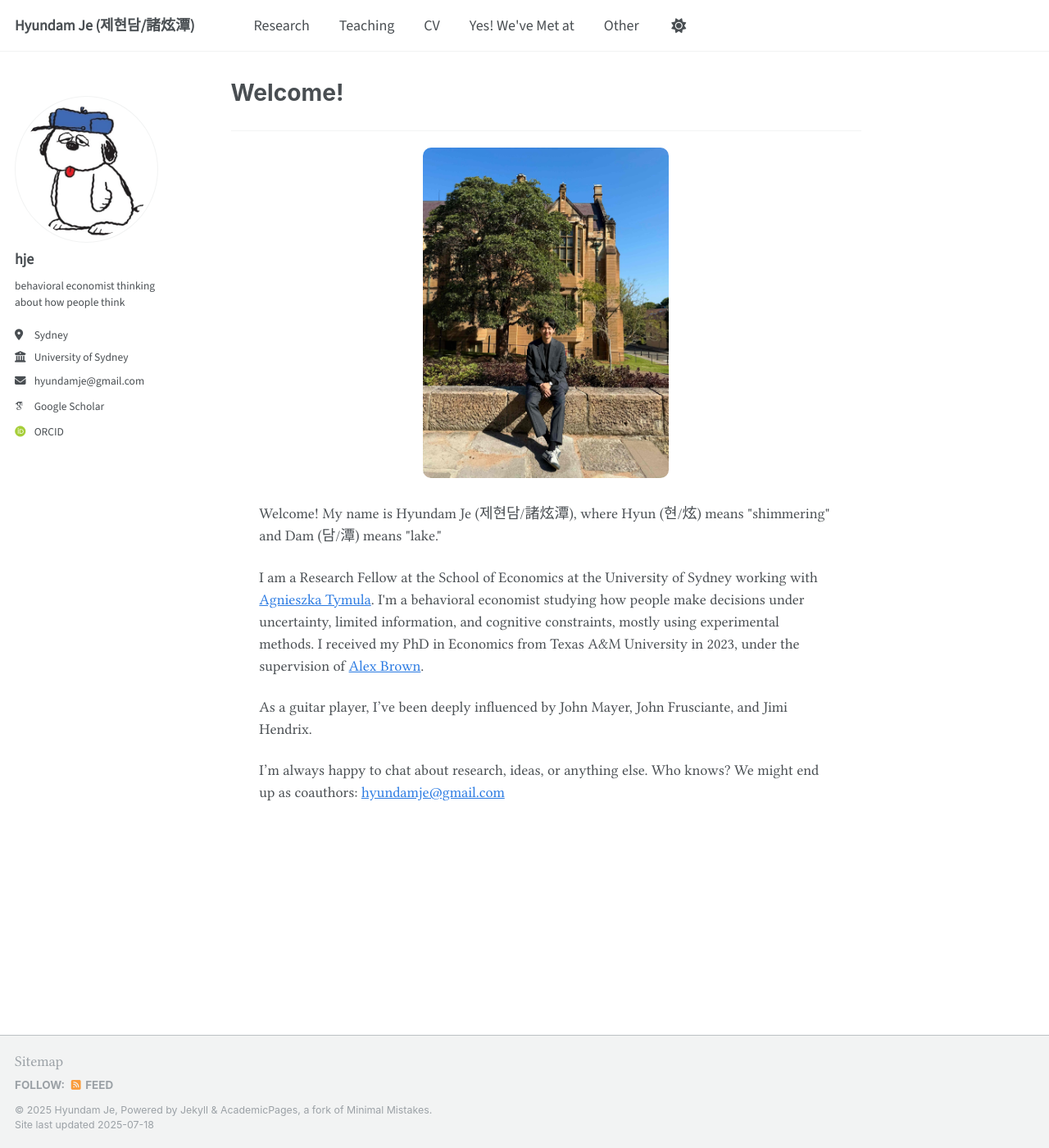
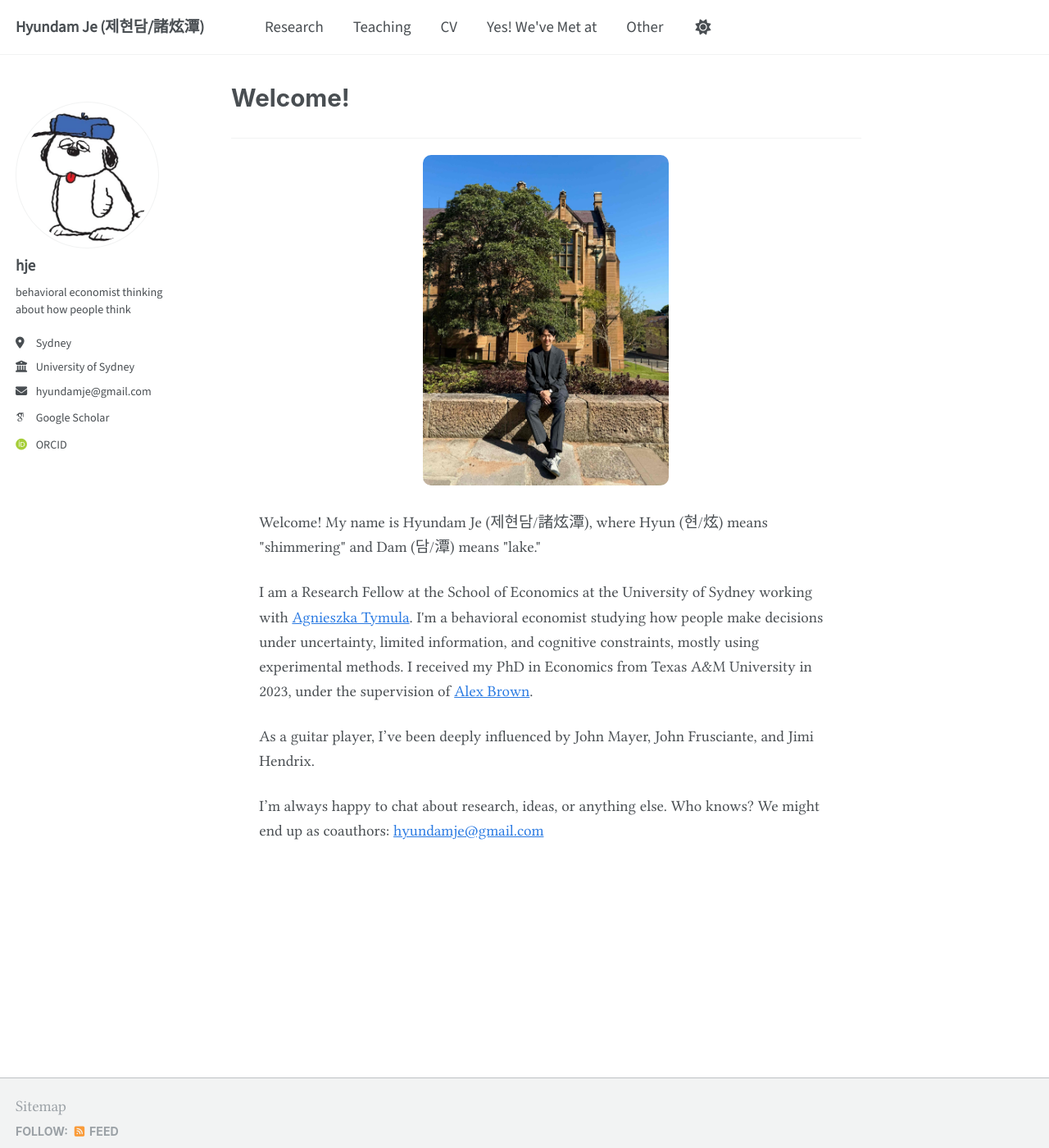
Before and after one commit to hyundamje/hyundamje.github.io, a Jekyll site: the page built from _pages/about.md, in a window 1280 px wide and 1400 px high. Shown: the whole window at 82% size. Built offline with Jekyll 4.4.1, drawn with Linux system fonts in a browser that asks for light colours; some web fonts are replaced.

Commit message:
Update _base.scss

```diff
--- a/_sass/layout/_base.scss
+++ b/_sass/layout/_base.scss
@@ -44,8 +44,9 @@ body {
  // font-family: 'IBM Plex Serif', serif;
   font-family:  'Libertine', serif;
 
-    line-height: 1.5;
-  font-weight: 400;
+    line-height: 1.6;
+    font-size: 1.05rem;
+    font-weight: 400;
 
   &.overflow--hidden {
     /* when primary navigation is visible, the content in the background won't scroll */
```
